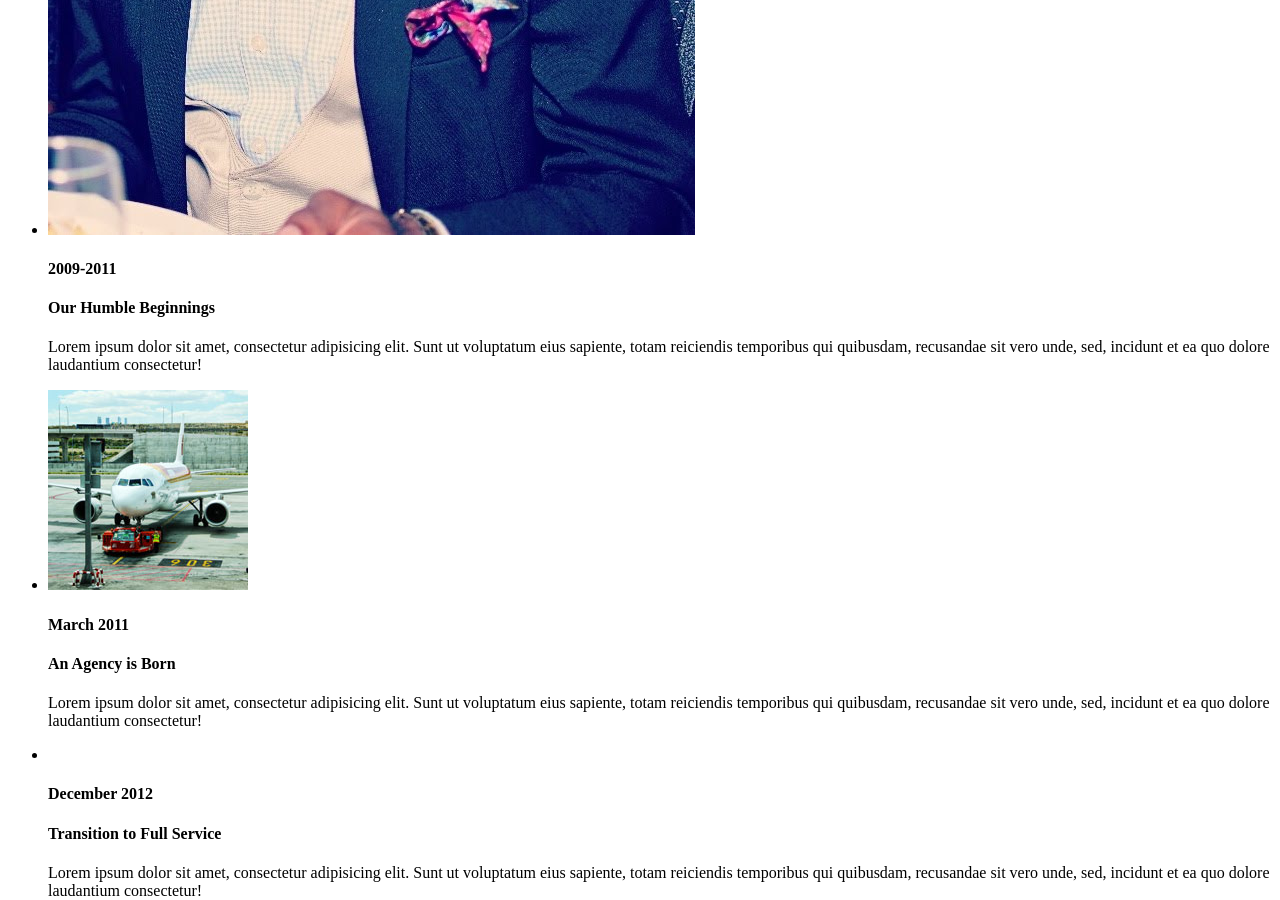
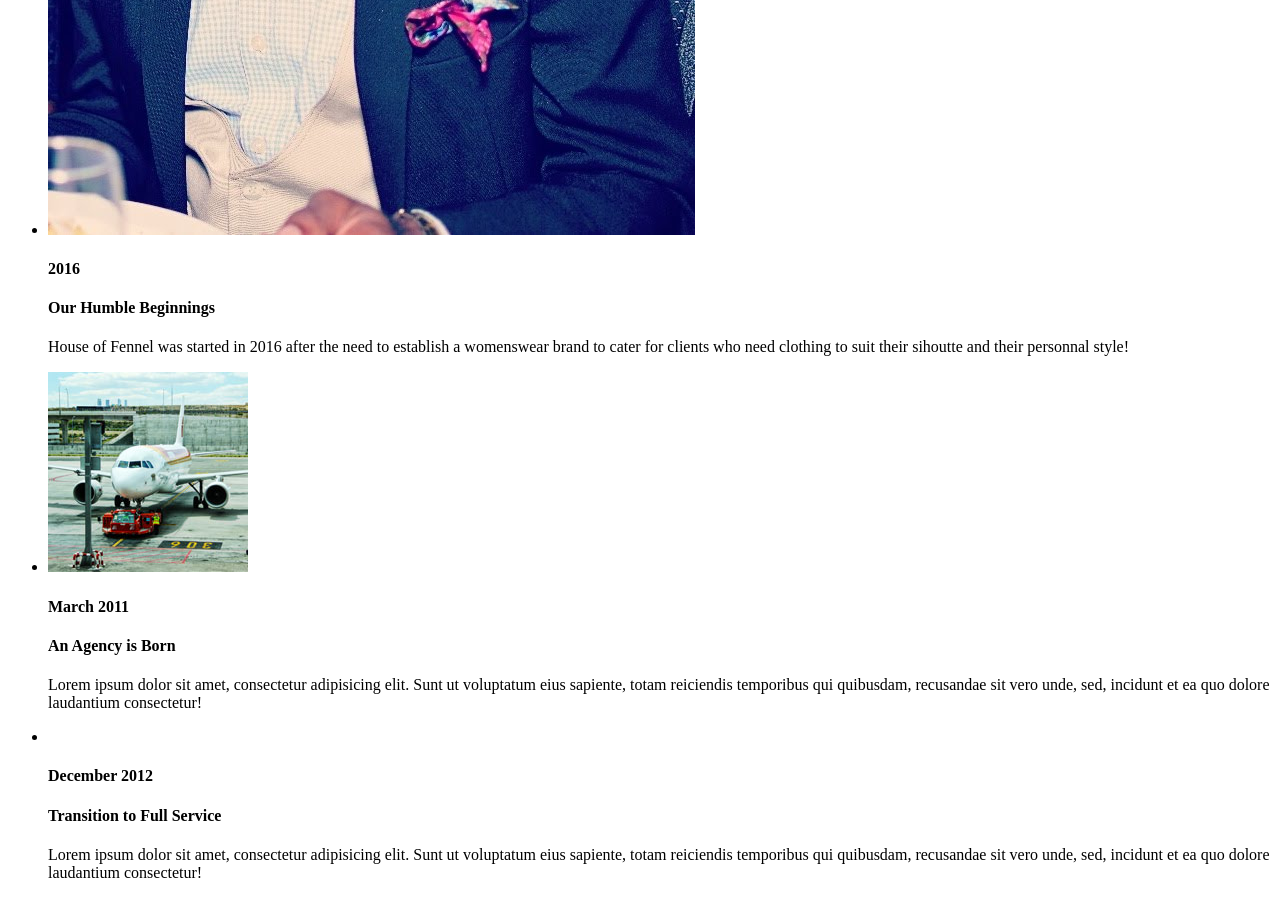
Before and after one commit to phpwebdevelope/phpwebdevelope.github.io, a Jekyll site: the page built from index.html, in a window 1280 px wide and 900 px high, scrolled down 929 px. Built offline with Jekyll 4.4.1, drawn with Linux system fonts in a browser that asks for light colours; some web fonts are replaced.

Commit message:
Update about.html

```diff
--- a/_includes/about.html
+++ b/_includes/about.html
@@ -16,11 +16,11 @@
                             </div>
                             <div class="timeline-panel">
                                 <div class="timeline-heading">
-                                    <h4>2009-2011</h4>
+                                    <h4>2016</h4>
                                     <h4 class="subheading">Our Humble Beginnings</h4>
                                 </div>
                                 <div class="timeline-body">
-                                    <p class="text-muted">Lorem ipsum dolor sit amet, consectetur adipisicing elit. Sunt ut voluptatum eius sapiente, totam reiciendis temporibus qui quibusdam, recusandae sit vero unde, sed, incidunt et ea quo dolore laudantium consectetur!</p>
+                                    <p class="text-muted">House of Fennel was started in 2016 after the need to establish a womenswear brand to cater for clients who need clothing to suit their sihoutte and their personnal style!</p>
                                 </div>
                             </div>
                         </li>
```
